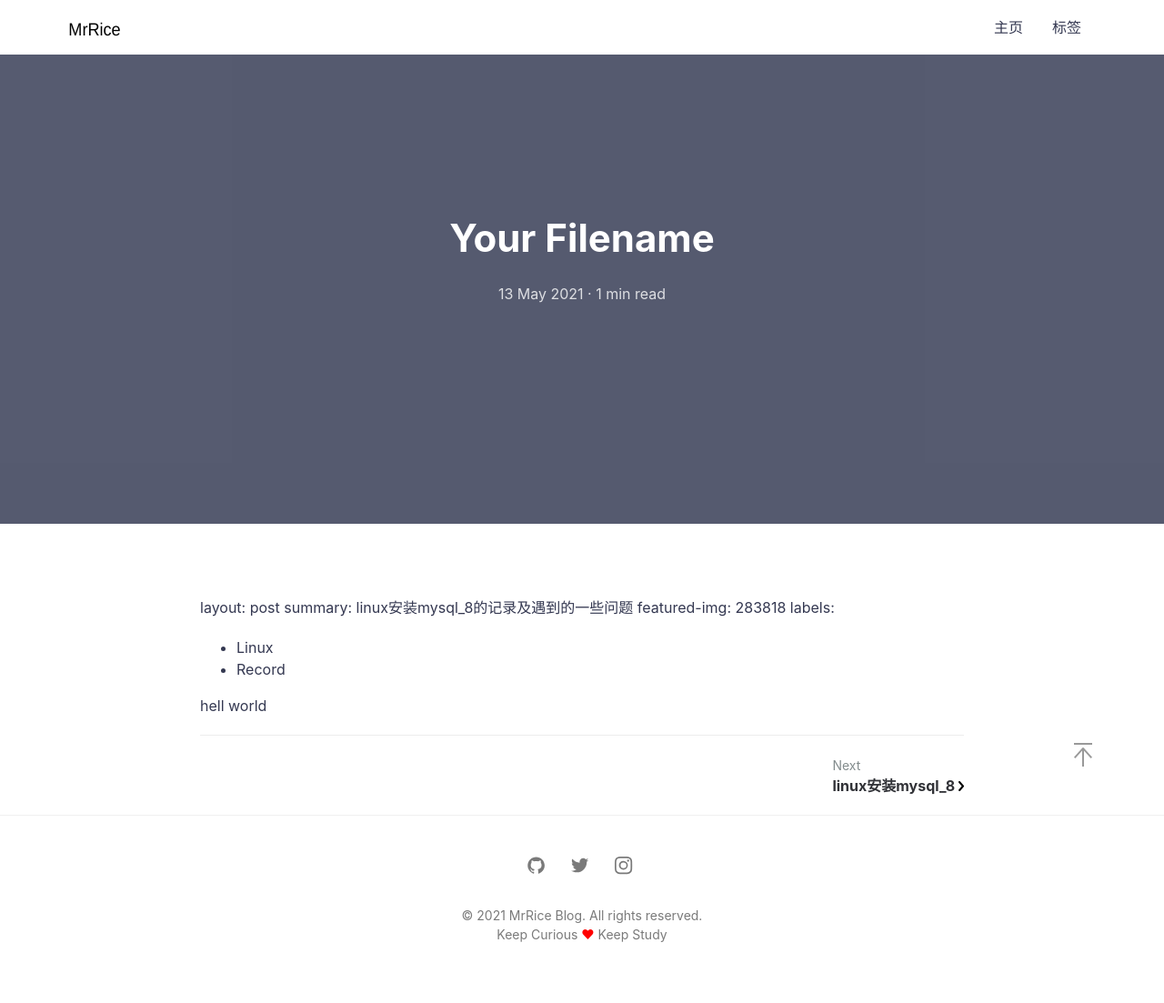
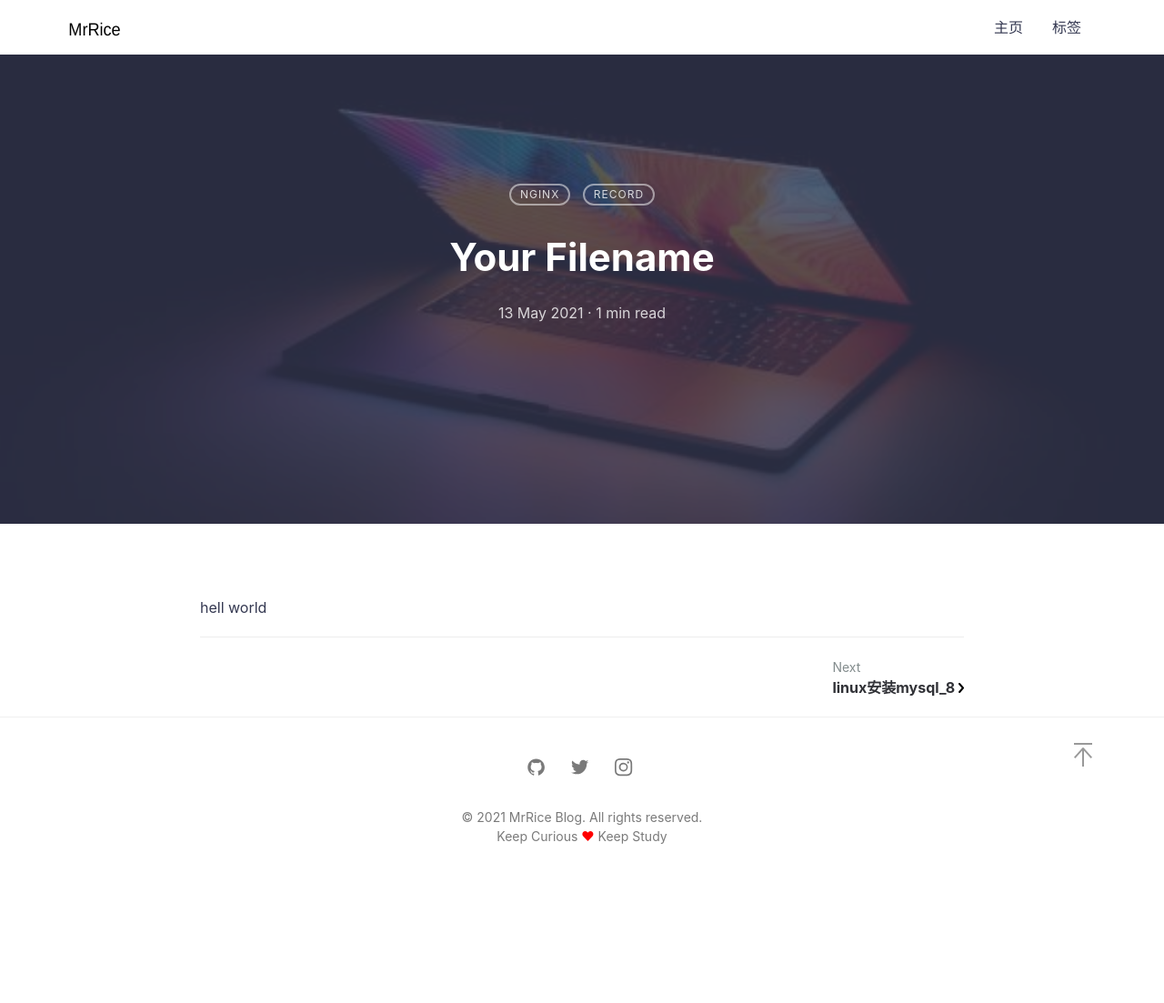
Before and after one commit to MrRice996/blog, a Jekyll site: the page built from _posts/2021-05-13-your-filename.md, in a window 1280 px wide. Shown: the whole page at 91% size. Built offline with Jekyll 4.4.1, drawn with Linux system fonts in a browser that asks for light colours; our own code applies the rules of GitHub Pages for plain Markdown files; after the commit the page ends 995 px from its top, so only the background shows below that.

Commit message:
Update 2021-05-13-your-filename.md

```diff
--- a/_posts/2021-05-13-your-filename.md
+++ b/_posts/2021-05-13-your-filename.md
@@ -1,12 +1,12 @@
 ---
 published: true
+layout: post
+summary: xxxx
+featured-img: 283818
+labels:
+  - Nginx
+  - Record
 ---
 
-layout: post
-summary: linux安装mysql_8的记录及遇到的一些问题
-featured-img: 283818
-labels:
-  - Linux
-  - Record
 
 hell world
```
